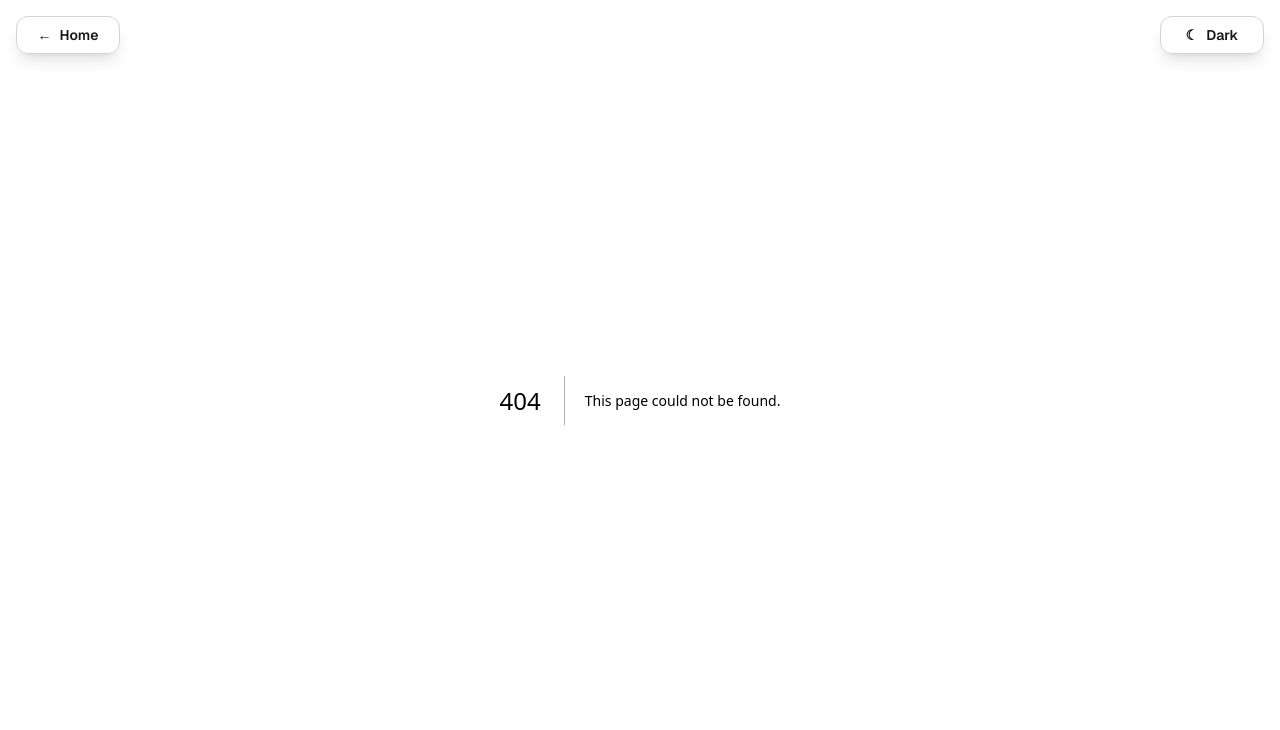
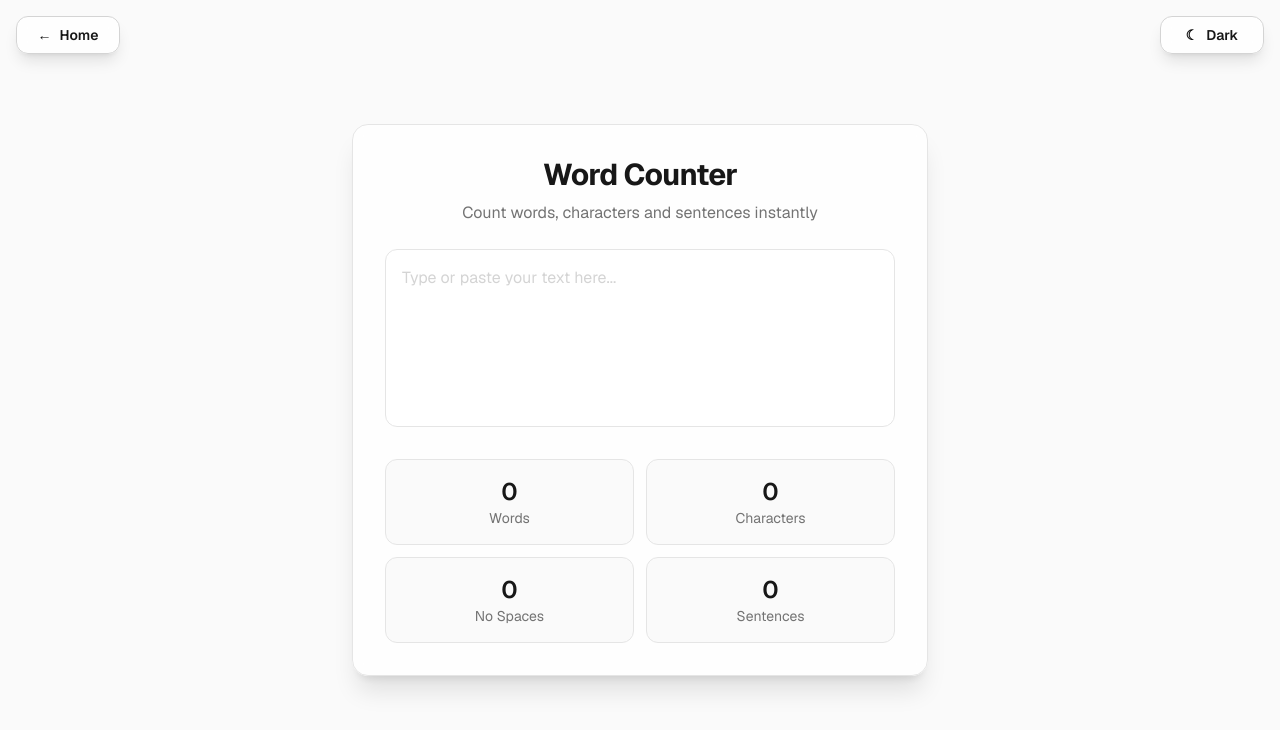
Before and after one commit to ius-sharma/boring-tools, a Next.js app: page /word-counter in a window 1280 px wide. Before the commit this address had no page. Shown: the top 730 px of the page. Built offline with nearby package versions, Linux system fonts and the light colour scheme.

Commit message:
Add Word Counter tool and homepage link

```diff
--- a/app/page.jsx
+++ b/app/page.jsx
@@ -6,7 +6,7 @@ export default function Home() {
       <div className="bg-white/80 backdrop-blur shadow-xl rounded-2xl p-8 w-full max-w-xl border border-neutral-200 flex flex-col gap-6 items-center">
         <h1 className="text-4xl font-bold tracking-tight text-neutral-900 mb-1">BoringTools <span className="align-middle">🚀</span></h1>
         <p className="text-neutral-500 text-lg mb-2">100 Days. 100 Boring Tools.</p>
-        <div className="w-full grid grid-cols-1 sm:grid-cols-2 gap-3">
+        <div className="w-full grid grid-cols-1 sm:grid-cols-2 lg:grid-cols-3 gap-3">
           <a
             href="/text-formatter"
             className="border border-neutral-900 text-neutral-900 py-2 px-6 rounded-lg font-semibold flex items-center justify-center gap-2 hover:bg-neutral-900 hover:text-white transition focus:outline-none focus:ring-2 focus:ring-neutral-900"
@@ -26,6 +26,16 @@ export default function Home() {
             </svg>
             JSON Formatter
           </a>
+
+          <a
+            href="/word-counter"
+            className="border border-neutral-900 text-neutral-900 py-2 px-6 rounded-lg font-semibold flex items-center justify-center gap-2 hover:bg-neutral-900 hover:text-white transition focus:outline-none focus:ring-2 focus:ring-neutral-900"
+          >
+            <svg xmlns="http://www.w3.org/2000/svg" fill="none" viewBox="0 0 24 24" strokeWidth={1.5} stroke="currentColor" className="w-5 h-5">
+              <path strokeLinecap="round" strokeLinejoin="round" d="M7.5 6.75h9m-9 4.5h9m-9 4.5h5.25M4.5 3.75h15a.75.75 0 01.75.75v15a.75.75 0 01-.75.75h-15a.75.75 0 01-.75-.75v-15a.75.75 0 01.75-.75z" />
+            </svg>
+            Word Counter
+          </a>
         </div>
       </div>
       <style jsx global>{`
--- /dev/null
+++ b/app/word-counter/page.jsx
@@ -0,0 +1,63 @@
+"use client";
+import { useState } from "react";
+
+export default function WordCounter() {
+  const [text, setText] = useState("");
+
+  const getStats = () => {
+    const words = text.trim().split(/\s+/).filter(Boolean).length;
+    const characters = text.length;
+    const noSpaces = text.replace(/\s/g, "").length;
+    const sentences = text.split(/[.!?]+/).filter(Boolean).length;
+
+    return { words, characters, noSpaces, sentences };
+  };
+
+  const stats = getStats();
+
+  return (
+    <div className="min-h-screen bg-neutral-50 flex items-center justify-center p-4 font-sans">
+      <div className="bg-white/80 backdrop-blur shadow-xl rounded-2xl p-8 w-full max-w-xl border border-neutral-200 flex flex-col gap-6">
+        <div className="flex flex-col gap-1 items-center">
+          <h1 className="text-3xl font-bold tracking-tight text-neutral-900 mb-1">Word Counter</h1>
+          <p className="text-neutral-500 text-base">Count words, characters and sentences instantly</p>
+        </div>
+
+        <textarea
+          className="w-full p-4 border border-neutral-200 rounded-xl mb-2 bg-white focus:outline-none focus:ring-2 focus:ring-neutral-900 transition resize-none text-base text-black placeholder:text-neutral-300"
+          rows="6"
+          placeholder="Type or paste your text here..."
+          value={text}
+          onChange={(e) => setText(e.target.value)}
+          spellCheck={false}
+        />
+
+        <div className="grid grid-cols-2 gap-3">
+          <div className="p-4 bg-neutral-50 border border-neutral-200 rounded-xl text-center">
+            <p className="text-2xl font-semibold text-neutral-900">{stats.words}</p>
+            <p className="text-sm text-neutral-500">Words</p>
+          </div>
+
+          <div className="p-4 bg-neutral-50 border border-neutral-200 rounded-xl text-center">
+            <p className="text-2xl font-semibold text-neutral-900">{stats.characters}</p>
+            <p className="text-sm text-neutral-500">Characters</p>
+          </div>
+
+          <div className="p-4 bg-neutral-50 border border-neutral-200 rounded-xl text-center">
+            <p className="text-2xl font-semibold text-neutral-900">{stats.noSpaces}</p>
+            <p className="text-sm text-neutral-500">No Spaces</p>
+          </div>
+
+          <div className="p-4 bg-neutral-50 border border-neutral-200 rounded-xl text-center">
+            <p className="text-2xl font-semibold text-neutral-900">{stats.sentences}</p>
+            <p className="text-sm text-neutral-500">Sentences</p>
+          </div>
+        </div>
+      </div>
+
+      <style jsx global>{`
+        html { font-family: 'Inter', 'Helvetica Neue', Arial, 'system-ui', sans-serif; }
+      `}</style>
+    </div>
+  );
+}
```
